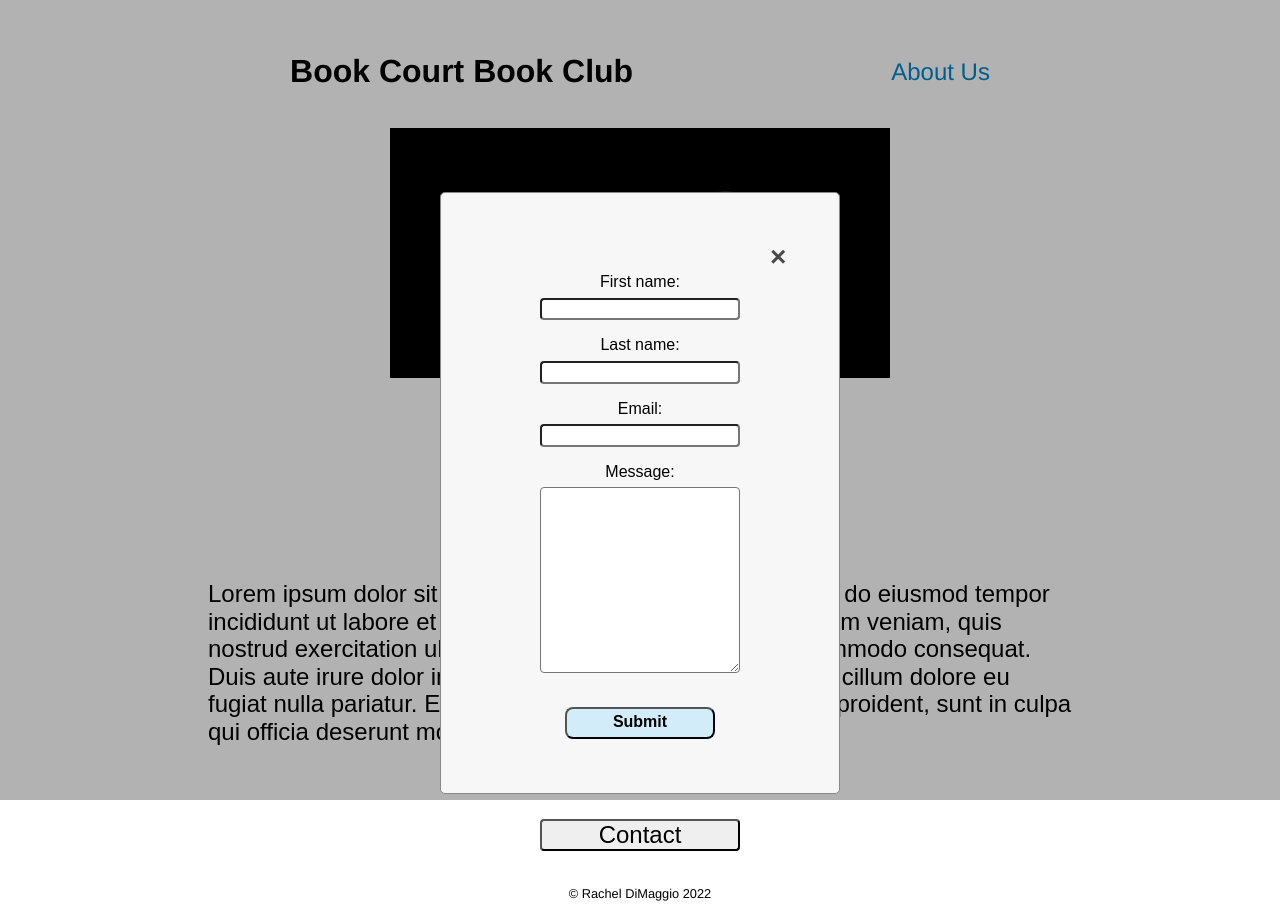
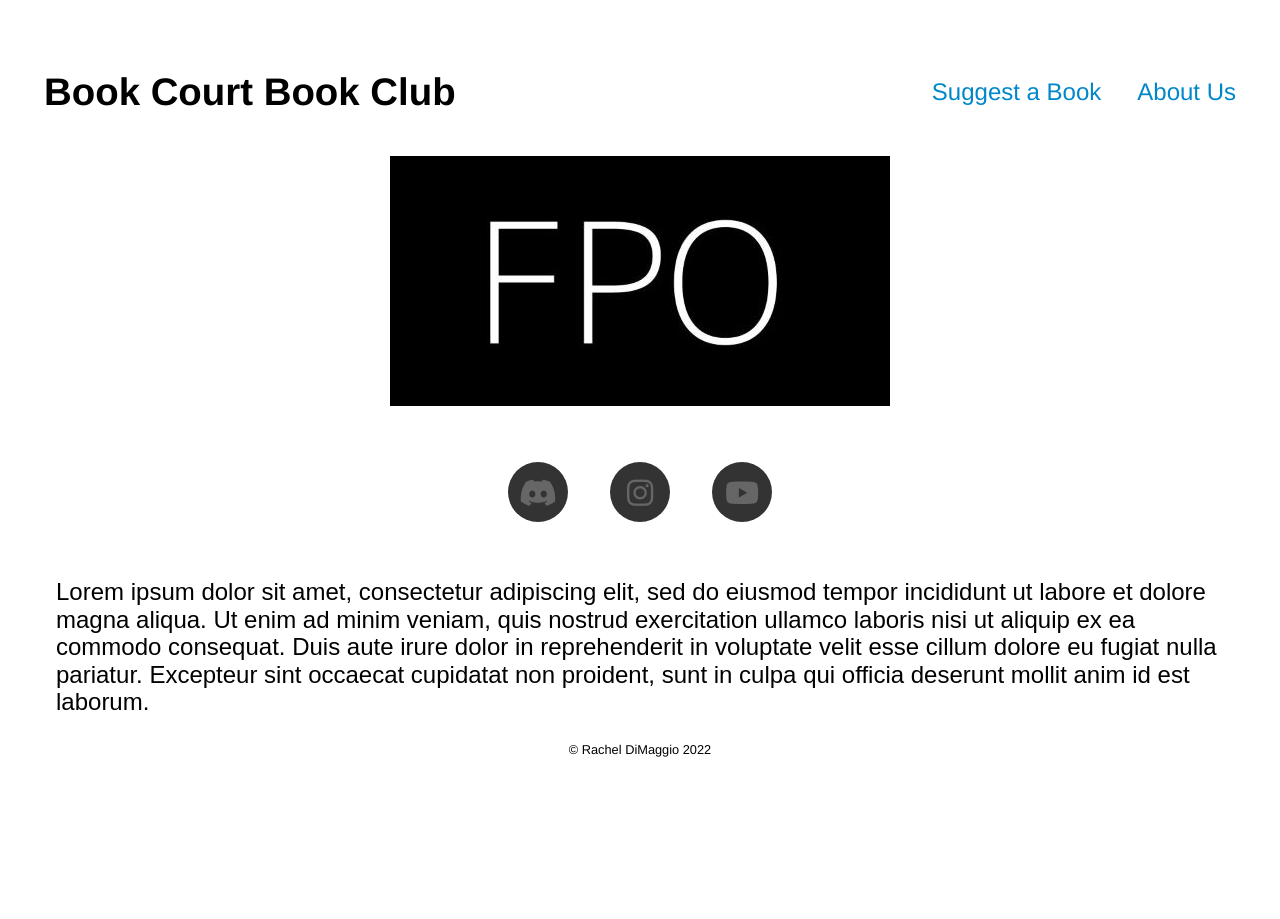
Before and after one commit to RDiMag/bookcourt-1, a plain HTML site: page index.html in a window 1280 px wide. After the commit the page ends 800 px from the top, so only its background shows below. Drawn offline with Linux system fonts and the light colour scheme.

Commit message:
form on new page instead of modal

```diff
--- a/css/style.css
+++ b/css/style.css
@@ -23,7 +23,7 @@
 
 body {
      font-family: Arial, Helvetica, sans-serif;
-     padding: 1em;
+     padding: calc(8px + 1.5625vw);
 }
 
 
@@ -36,29 +36,26 @@ header {
 }
 
 h1{
-     font-size: 2em;
+     font-size: 2.4em;
 }
 
 nav{
      text-align: center;
      display: flex;
      flex-direction: row;
-     justify-content: space-evenly;
+     justify-content: space-between;
      align-items: center;
      margin: 1em;
 }
 
-ul.about{
+.about{
      display: flex;
      justify-content: flex-end;
      gap: 1.5em;
      padding-inline-start: 0em;
+     font-size: 1.5em;
 }
 
-li.about{
-     font-size: 1.5em;
-     list-style-type: none;
-}
 
 .nav{
      display: inline-block;
@@ -109,12 +106,12 @@ ul.social{
      flex-direction: row;
      padding-inline-start: 0em;
      margin-block-start: .4em;
-    margin-block-end: .4em;
+     margin-block-end: .4em;
 }
 
 li.social{
      list-style-type: none;
-     margin: .5em;
+     padding: calc(1px + 1.5625vw);
 }
 
 li.social a {
@@ -160,7 +157,8 @@ li.social a:hover {
 section.main > p{
      font-size: 1.5em;
      align-self: center;
-     padding: 0 8em;
+     padding: 0 calc(8px + 1.5625vw);
+     margin-top: 0;
 }
 
 a {
@@ -217,95 +215,50 @@ img.portrait{
      max-inline-size: 100%;
 }
 
-/* Modal Styling */
-
-.modal {
-     position:fixed;
-     top:0;
-     left:0;
-     right:0;
-     bottom:0;
-     background:#000;
+footer {
+     font-family: Helvetica;
      text-align: center;
-     /* z-index: 1; */
-     overflow: auto;
-     background-color: rgb(255, 245, 245);
-     background-color: rgba(0, 0, 0, 0.303);
 }
 
-.modal-content {
-     padding: 3em;
-     border: 1px solid #888;
-     background:#eee;
-     border-radius:5px;
-     display: inline-block;
-     vertical-align: middle;
-     max-width:400px;
-     margin: 15% auto;
-     width: 60%;
-     background-color: rgb(248, 247, 247);
-     }
+/**********************************/
+/* Form Page */
+/**********************************/
 
-.modal-content:before{
-     content:"";
-     display:inline-block;
-     width:0;
-     height:100%;
-     vertical-align:middle;
+input, select, textarea, label {
+     padding: 0;
+     margin: 0;
+     outline: none;
+     font-family: 'Helvetica';
+     font-size: 14px;
+     color: #666;
+     line-height: 1.4em;
+     max-width: 80%;
 }
 
-button,
-input,
-select,
-textarea {
-  font-family: inherit;
-  font-size: 100%;
-  width: 200px;
-  padding: 0;
-  margin: .4em 0em;
-  border-radius: 4px;
-}
-
-/* Submit button styling */
-
-input#submit{
-     background-color: rgba(155, 218, 249, 0.405);
-     font-weight: bold;
-     width: 150px;
-     border-radius: 8px;
-     height: 2em;
-}
-
-form {
+.form-container{
      display: flex;
      flex-direction: column;
-     flex-wrap: wrap;
+     justify-content: center;
      align-items: center;
 }
 
-#fname, #lname, #email, #message, #textarea {
-    margin-bottom: 1em;
-
+.form {
+     padding: 1em;
+     border-radius: 4px;
+     background-color: aliceblue;
+     border: 2px solid rgb(157, 200, 243);
+     max-width: 100vw;
+     display: flex;
+     flex-direction: column;
+     justify-content: center;
 }
 
-/* The Close Button */
-.close {
-       color: rgb(74, 74, 74);
-       font-size: 28px;
-       font-weight: bold;
-       padding-left: 90%;
-     }
+#message{
+     margin-top: 1em;
+}
 
-.close:hover,
-.close:focus {
-       color: black;
-       text-decoration: none;
-       cursor: pointer;
-     }
-
-footer {
-     font-family: Helvetica;
-     text-align: center;
+#submit {
+     margin-top: 1em;
 }
 
 /******************************************
--- a/index.html
+++ b/index.html
@@ -20,9 +20,10 @@
     <header>
       <nav>
         <h1>Book Court Book Club</h1>
-        <ul class="about">
-          <li class="about"><a href="about.html" class="nav">About Us</a></li>
-        </ul>
+        <div class="about">
+          <a href="form.html" class="nav" title="contact">Suggest a Book</a>
+          <a href="about.html" class="nav" title="about">About Us</a>
+        </div>
       </nav>
     </header>
     <section class="main">
@@ -39,7 +40,7 @@
           </li>
           <li class="social">
             <a href="#" title="instagram">
-               <i class="fa-brands fa-instagram"></i>
+              <i class="fa-brands fa-instagram"></i>
             </a>
           </li>
           <li class="social">
@@ -60,14 +61,14 @@
       </p>
 
       <!-- Modal button -->
-      <p>
+      <!-- <p>
         <button id="myBtn">Contact</button>
-      </p>
+      </p> -->
 
-      <!-- Modal -->
+      <!-- Modal
       <div id="modal" class="modal">
         <!-- Modal content -->
-
+      <!--
         <div class="modal-content">
           <span class="close">&times;</span>
 
@@ -89,7 +90,7 @@
             <input type="submit" id="submit" value="Submit" />
           </form>
         </div>
-      </div>
+      </div> -->
 
       <!-- Modal -->
     </section>
```
Also changed, not shown: form.html (added, +47 -0 lines).
